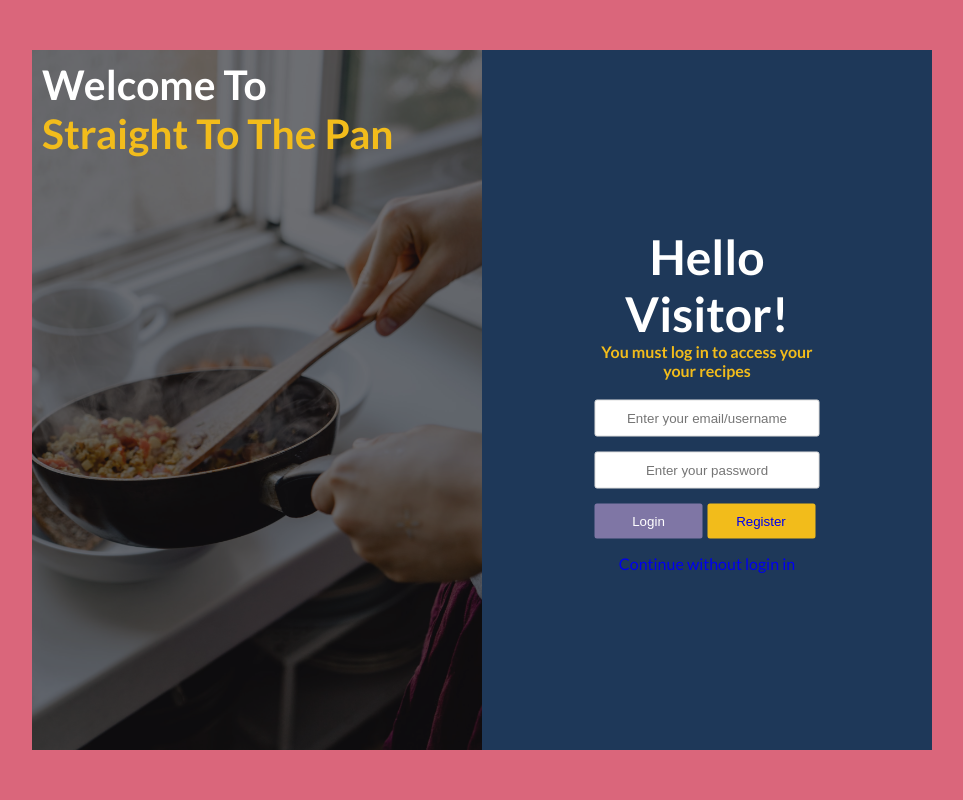
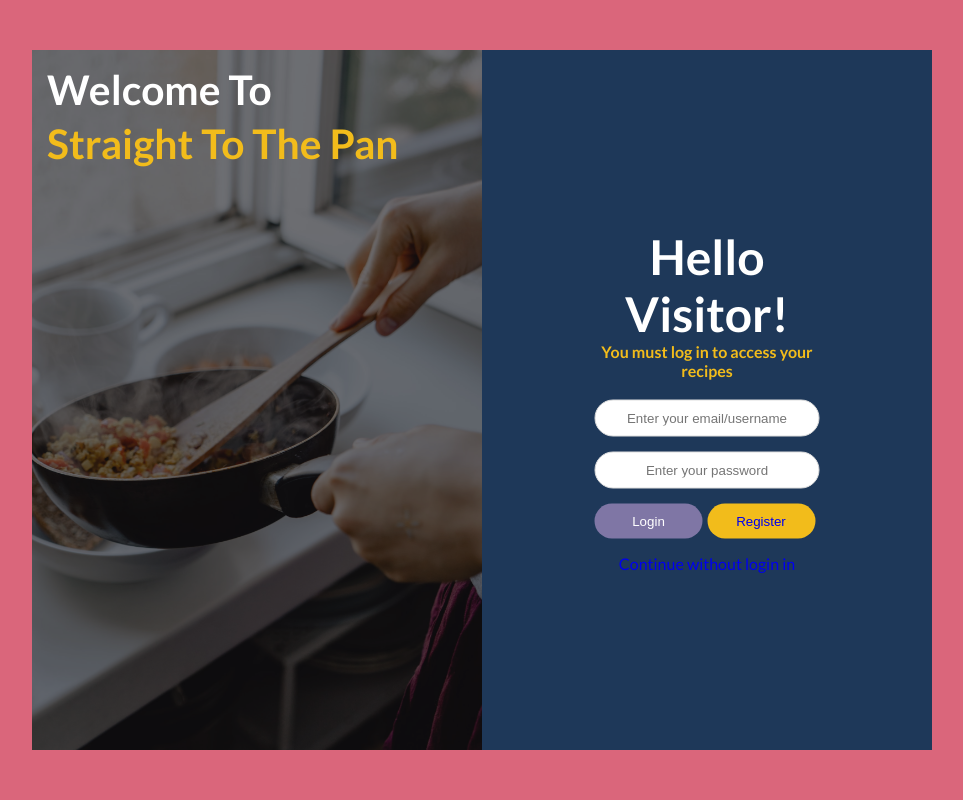
Before and after one commit to NotARobot011111010001/StraightToThePan, a Flask app: page /login in a window 1280 px wide. Shown: the whole page, without its empty margins (158-1121 px from the left). Run offline with Flask 2, Linux system fonts and the light colour scheme.

Commit message:
fixed some styling elements to fit theme

```diff
--- a/static/discover.css
+++ b/static/discover.css
@@ -1,3 +1,7 @@
+
+* { /* Makes the borders of certain boxes rounded to fit with theme */
+    border-radius: 22px;
+}
 
 .searchHeader{
     position: relative;
@@ -96,7 +100,7 @@
     margin: 1% 0 0 0;
     font-size: 1.5rem;
     padding: 0 0 0 2.5%;
-    font-weight: 800;
+    font-weight: 600;
     list-style-image:url("/static/Images/icon.png");
     list-style-position: inside;
 }
--- a/static/login.css
+++ b/static/login.css
@@ -43,11 +43,14 @@
     font-weight: 600;
     font-size: 2.55em;
     color: white;
+    margin: 5px 5px 0px 5px;
 }
 .img-box p{
     font-size: 2.55em;
     font-weight: 700;
     color: var(--yellow--);
+    margin: 5px 5px 0px 5px;
+
 }
 .login-form{
     position: relative;
@@ -83,7 +86,7 @@ section form {
 
 .form-controls:first-child input {
     width: 100%;
-    border-radius: 2.5px;
+    border-radius: 20px;
     border: 1px solid #ddd;
     padding: 10px 0;
     margin-bottom: 15px;
@@ -117,7 +120,7 @@ section form {
     margin-bottom: 15px;
     width: 100%;
     border: none;
-    border-radius: 2.5px;
+    border-radius: 20px;
     outline: none;
     cursor: pointer;
     background-color: var(--yellow--);
--- a/static/style.css
+++ b/static/style.css
@@ -150,6 +150,7 @@ nav a:hover{
     background: #7F76A5;
     border-radius: 0.5rem;
     padding: 0.5rem;
+    border-radius: 20px;
 }
 .popular a, .latest a, .popular-hidden1 a, .popular-hidden2 a, .latest-hidden1 a, .latest-hidden2 a{
     font-size: 1.5rem;
@@ -169,6 +170,7 @@ nav a:hover{
     height: 15rem;
     width: 100%;
     border-radius: 0.5rem;
+    border-radius: 20px;
 }
 .popular-hidden1, .popular-hidden2{
     position: relative;
@@ -184,7 +186,7 @@ nav a:hover{
     display: flex;
     flex-wrap: wrap;
     justify-content: center;
-    border-bottom: 1px solid black;
+    /*border-bottom: 1px solid black;*/
     margin-bottom: 0.5rem;
 }
 .tags a{
@@ -194,7 +196,7 @@ nav a:hover{
     font-weight: 700;
     border: 1px solid rgba(0, 0, 0, 0.4);
     box-shadow: 0px 0px 1px 0px;
-    border-radius: 0.5rem;
+    border-radius: 20px;
     cursor: pointer;
 }
 .rotw{
@@ -439,7 +441,7 @@ nav a:hover{
         padding: 7px 15px;
         background: #DA667B;
         border: 1px solid #DA667B;
-        border-radius: 50em;
+        border-radius: 20px;
 
     }
 
--- a/templates/login.html
+++ b/templates/login.html
@@ -25,7 +25,7 @@
             <form action="{{ url_for('login') }}" method="post">
                 <div class="form-controls">
                     <h2>Hello Visitor!</h2>
-                    <p>You must log in to access your your recipes</p>
+                    <p>You must log in to access your recipes</p>
 
             <input class="form-control" type="text" placeholder="Enter your email/username" id="email", required>
             <input class="form-control" type="password" placeholder="Enter your password" id="password" required>
```
